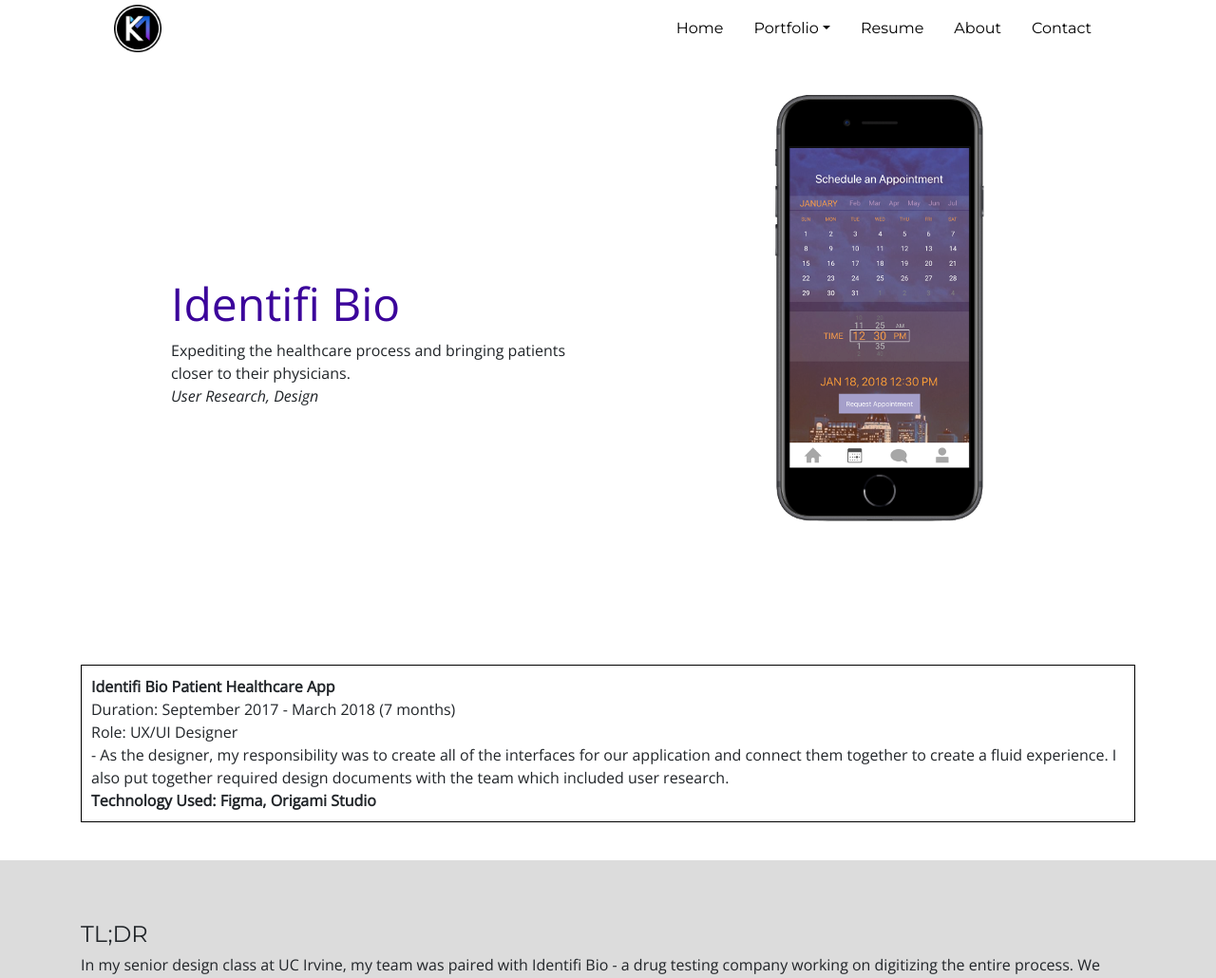
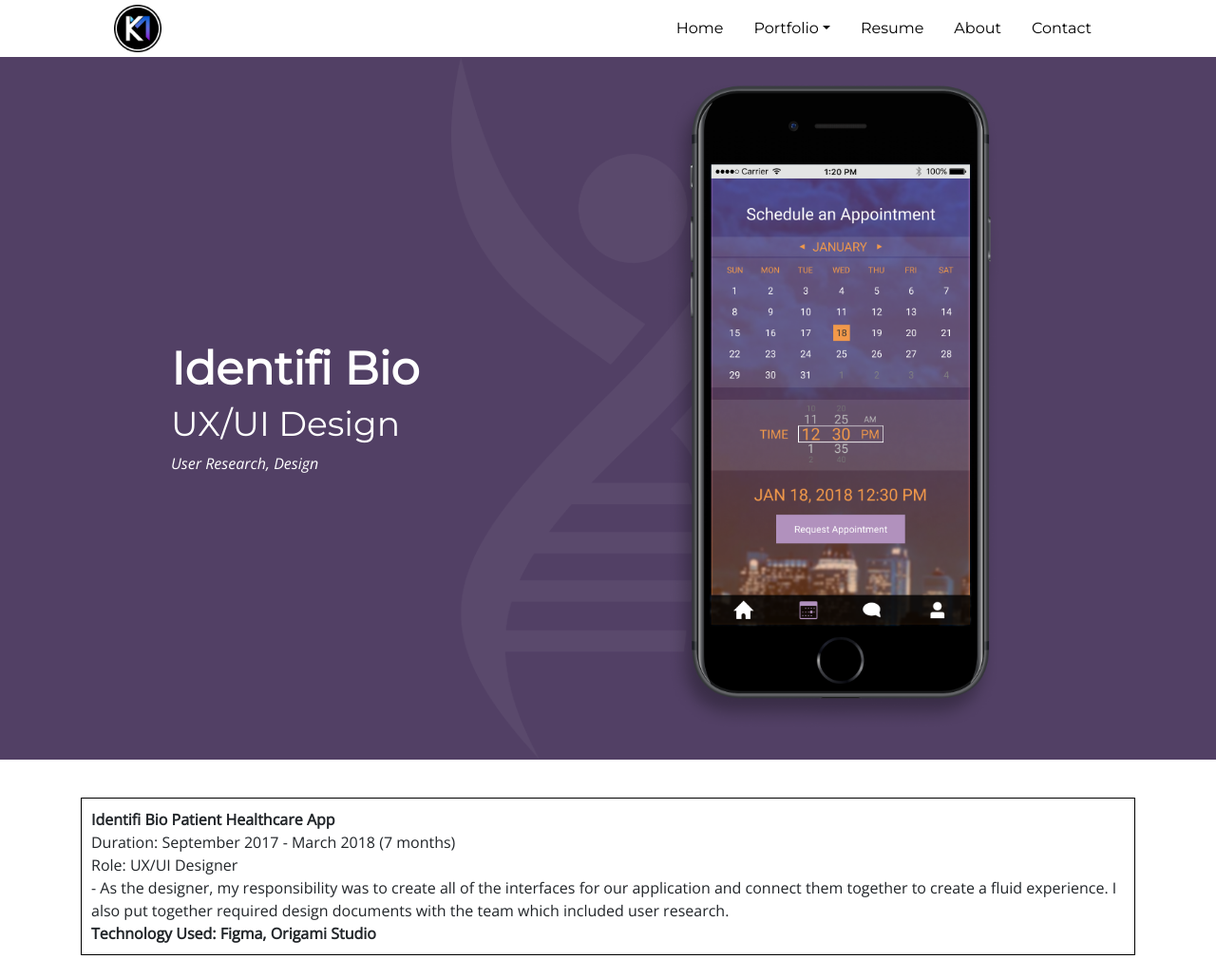
Before and after one commit to kmakitan/kmakitan.github.io, a PHP site: page /portfolio/IdentifiBio/index.html in a window 1280 px wide. Shown: the top 1030 px of the page at 95% size. Run offline with PHP 8.4, Linux system fonts and the light colour scheme; some web fonts are replaced.

Commit message:
Updated portfolio page thumbs

```diff
--- a/css/custom.css
+++ b/css/custom.css
@@ -174,104 +219,93 @@ button.btn a{
 }
 
 .project-image-container {
-	height: 100%;
+	display: flex;
+	align-items: center;
 }
 .project-image {
 	display: block;
-	margin: auto;
-	max-height: 100%;
+	margin-left: auto;
+	margin-right: auto;
+	max-height: 350px;
 	max-width: 100%;
 }
 
-#FA {
-	background-color: #FFFFFF;
+.project-info p {
+	color: white;
 }
 
-#FA .project-info h3, #FA .project-info h1 {
-	color: #F5822F;
+.project-info h3, .project-info h1 {
+	color: #fff;
 }
 
 #FA a, #BO a, #IB a, #CL a{
 	color: #425cf4;
 }
 
-#BO {
-	background-color: #FFFFFF;
+#FA, #BO, #IB, #CL {
+	height: calc(100vh - 60px);
+	padding: 0px;
+	margin: 0px;
 }
 
-#BO .project-info h3, #BO .project-info h1 {
-	color: #f71322;
+#FA .row, #BO .row, #IB .row, #CL .row {
+	margin-top: 60px;
+	background-repeat: no-repeat;
+  	background-size: contain;
+  	background-position: center;
+  	height: 100%;
+}
+
+#FA {
+	background-color: #F5822F;
+}
+
+#FA .row {
+	background-image: url("../portfolio/Fammili/images/Trans.png");
+}
+
+#BO {
+	background-color: #EB3333;
+}
+
+#BO .row {
+	background-image: url("../portfolio/BenefitOne/images/Trans.png");
 }
 
 #IB {
-	background-color: #FFFFFF;
+	background-color: #524065;
 }
 
-#IB .project-info h3, #IB .project-info h1 {
-	color: #3b049b;
+#IB .row {
+	background-image: url("../portfolio/IdentifiBio/images/Trans.png");
 }
 
 
 #CL {
-	background-color: #FFFFFF;
+	background-color: #4898F6;
 }
 
-#CL .project-info h3, #CL .project-info h1 {
-	color: #2154ed;
+#CL .row {
+	background-image: url("../portfolio/ClimateLens/images/Trans.png");
 }
 
 
-#climate-lens-image {
-	background-image: url("../images/ClimateLensLogo.png");
-	background-repeat: no-repeat;
-	background-position: center;
-	height: 220px;
-	width: 220px;
+.project-container {
+	height: 100%;
 }
 
-#footer-container {
-	width: 100%;
-	padding-top: 30px;
-	padding-bottom: 30px;
-	background-color: #C7C7C7;
-}
-#footer {
-	margin: auto;
-	display: flex;
-	max-width: 1080px;
-	max-height: 200px;
+.project-info p {
+	color: white;
 }
 
-#linkedin {
-	flex: 1;
-	display: flex;
-	align-items: center;
-	justify-content: flex-start;
+.project-info h1, .project-info h2, .project-info h3 {
+	color: #fff;
 }
 
-#linkedin img {
-	padding-left: 5px;
+.project-info-container {
+	text-align: center;
+	margin-top: 30px;
 }
-
-
-#footer-logo {
-	flex: 1;
-	display: flex;
-	align-items: center;
-	justify-content: center;
-}
-#copyright {
-	flex: 1;
-	display: flex;
-	align-items: center;
-	justify-content: flex-end;
-}
-
-#copyright p {
-	padding-right: 5px;
-	font-size: 9px;
-}
-
 
 /* Project Details */
 .project-page-jumbo {
@@ -279,8 +313,14 @@ button.btn a{
 }
 
 .project-page-title {
-	font-family: 'Open Sans', sans-serif;
+	font-family: 'Montserrat', sans-serif;
 	font-size: 48px;
+	font-weight: 600;
+}
+
+.project-page-subtitle {
+	font-family: 'Montserrat', sans-serif;
+	font-size: 36px;
 }
 
 .project-page-h1 {
@@ -683,13 +723,14 @@ height: 100%;
 		padding-top: 40px;
 		padding-bottom: 40px;
 	}
-
-	.project-container, .project-container .row, .project-container .row .project-info-container {
+	.project-container .row .project-info-container {
 		height: 100%;
 	}
 
 	.project-info-container {
 		display: table;
+		text-align: left;
+		margin-top: 0px;
 	}
 
 	.project-info {
@@ -699,12 +740,12 @@ height: 100%;
 	}
 
 	.project-image-container {
+		height: 100%;
 		margin-top: 0px;
 	}
 
-	#climate-lens-image {
-		height: 100%;
-		width: 100%;
+	.project-image {
+		max-height: 100%;
 	}
 
 	#linkedin img {
--- a/portfolio/IdentifiBio/index.html
+++ b/portfolio/IdentifiBio/index.html
@@ -55,15 +55,15 @@
     <div class="jumbotron jumbotron-fluid portfolio-item project-page-jumbo" id="IB">
         <div class="container project-container">
             <div class="row">
-                <div class="col-12 col-sm-6 col-md-5 project-info-container offset-md-1">
+                <div class="col-12 col-sm-7 col-md-5 project-info-container offset-md-1">
                     <div class="project-info">
                         <h1 class="project-page-title">Identifi Bio</h1>
-                        <p>Expediting the healthcare process and bringing patients closer to their physicians.</p>
+                        <h2 class="project-page-subtitle">UX/UI Design</h2>
                         <p class="project-tag">User Research, Design</p>
                     </div>
                 </div>
-                <div class="col-12 col-sm-6 project-image-container">
-                    <img class="project-image" src="../../images/IdentifiBioPhone.png" />
+                <div class="col-12 col-sm-5 project-image-container">
+                    <img class="project-image" src="images/IBThumb.png" />
                 </div>
             </div>
         </div>
```
Also changed, not shown: other parts of css/custom.css (+45 -0 lines), portfolio/BenefitOne/index.html (+4 -4 lines), portfolio/ClimateLens/index.html (+5 -3 lines), portfolio/Fammili/index.html (+4 -4 lines), portfolio/BenefitOne/images/BOThumb.png (added), portfolio/BenefitOne/images/Trans.png (added), portfolio/ClimateLens/images/CLThumb.png (added), portfolio/ClimateLens/images/Trans.png (added), portfolio/Fammili/images/FAThumb.png (added), portfolio/Fammili/images/Trans.png (added), portfolio/IdentifiBio/images/IBThumb.png (added), portfolio/IdentifiBio/images/Trans.png (added).
